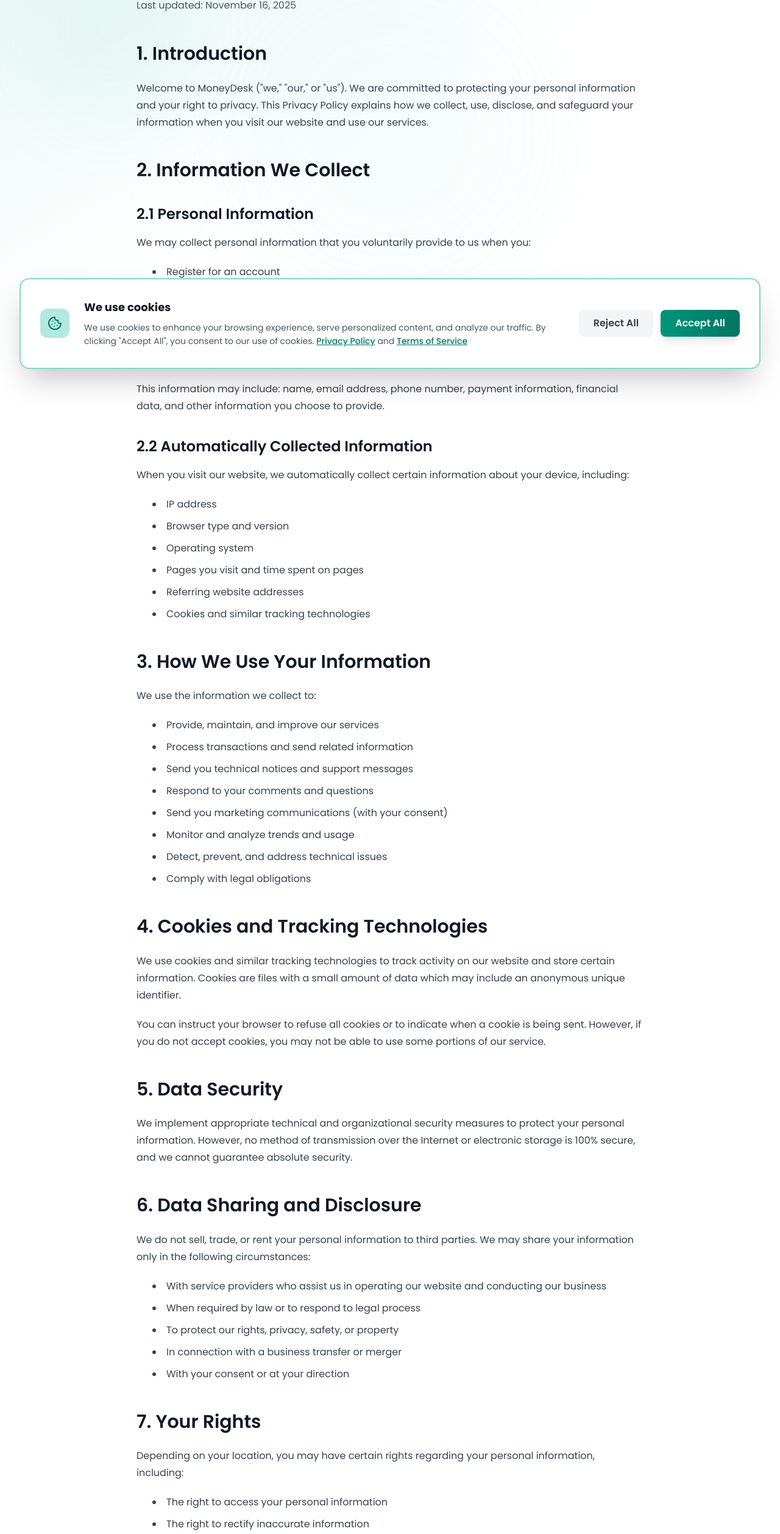
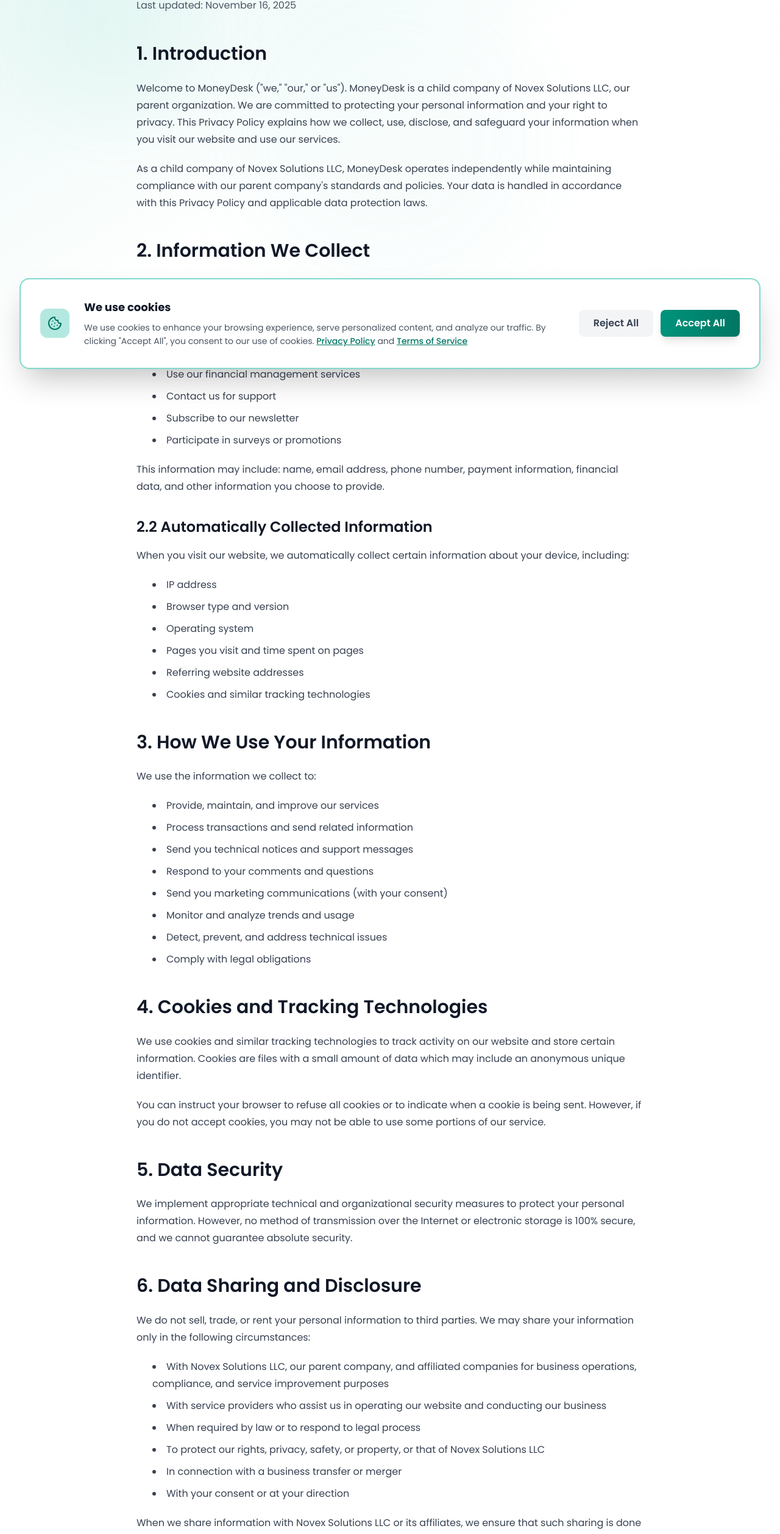
Before and after one commit to Hassaanj79/Moneydesk-Website, a Next.js app: page /privacy in a window 1280 px wide. Shown: the part 179-2694 px from the top of the page at 61% size. Built offline with nearby package versions, Linux system fonts and the light colour scheme.

Commit message:
Update Privacy Policy and Terms of Service: Add Novex Solutions LLC as parent company and update address

```diff
--- a/app/privacy/page.tsx
+++ b/app/privacy/page.tsx
@@ -32,8 +32,13 @@
           <section className="mb-8">
             <h2 className="text-2xl font-bold text-gray-900 mb-4">1. Introduction</h2>
             <p className="text-gray-700 leading-relaxed mb-4">
-              Welcome to MoneyDesk ("we," "our," or "us"). We are committed to protecting your personal information and your right to privacy.
+              Welcome to MoneyDesk ("we," "our," or "us"). MoneyDesk is a child company of Novex Solutions LLC, our parent organization.
+              We are committed to protecting your personal information and your right to privacy.
               This Privacy Policy explains how we collect, use, disclose, and safeguard your information when you visit our website and use our services.
+            </p>
+            <p className="text-gray-700 leading-relaxed mb-4">
+              As a child company of Novex Solutions LLC, MoneyDesk operates independently while maintaining compliance with our parent company's standards and policies.
+              Your data is handled in accordance with this Privacy Policy and applicable data protection laws.
             </p>
           </section>
 
@@ -111,12 +116,17 @@
               We do not sell, trade, or rent your personal information to third parties. We may share your information only in the following circumstances:
             </p>
             <ul className="list-disc list-inside text-gray-700 mb-4 space-y-2">
+              <li>With Novex Solutions LLC, our parent company, and affiliated companies for business operations, compliance, and service improvement purposes</li>
               <li>With service providers who assist us in operating our website and conducting our business</li>
               <li>When required by law or to respond to legal process</li>
-              <li>To protect our rights, privacy, safety, or property</li>
+              <li>To protect our rights, privacy, safety, or property, or that of Novex Solutions LLC</li>
               <li>In connection with a business transfer or merger</li>
               <li>With your consent or at your direction</li>
             </ul>
+            <p className="text-gray-700 leading-relaxed mb-4">
+              When we share information with Novex Solutions LLC or its affiliates, we ensure that such sharing is done in accordance with this Privacy Policy
+              and applicable data protection laws. Novex Solutions LLC and its affiliates are bound by the same privacy standards and commitments.
+            </p>
           </section>
 
           <section className="mb-8">
@@ -163,13 +173,16 @@
             </p>
             <div className="bg-gray-50 rounded-lg p-6">
               <p className="text-gray-700 mb-2">
+                <strong>Company:</strong> MoneyDesk (a child company of Novex Solutions LLC)
+              </p>
+              <p className="text-gray-700 mb-2">
                 <strong>Email:</strong>{" "}
                 <a href="mailto:support@moneydesk.co" className="text-primary-600 hover:text-primary-700 underline">
                   support@moneydesk.co
                 </a>
               </p>
               <p className="text-gray-700 mb-2">
-                <strong>Address:</strong> 123 Finance Street, San Francisco, CA 94105, United States
+                <strong>Address:</strong> 1111B S Governors Ave STE 26220, Dover, DE 19904, United States
               </p>
             </div>
           </section>
--- a/app/terms/page.tsx
+++ b/app/terms/page.tsx
@@ -33,6 +33,10 @@
             <h2 className="text-2xl font-bold text-gray-900 mb-4">1. Agreement to Terms</h2>
             <p className="text-gray-700 leading-relaxed mb-4">
               By accessing or using MoneyDesk's website and services, you agree to be bound by these Terms of Service ("Terms").
+              MoneyDesk is a child company of Novex Solutions LLC, our parent organization. These Terms govern your use of MoneyDesk's services
+              and your relationship with MoneyDesk as a child company of Novex Solutions LLC.
+            </p>
+            <p className="text-gray-700 leading-relaxed mb-4">
               If you disagree with any part of these terms, you may not access the service.
             </p>
           </section>
@@ -118,10 +122,11 @@
           <section className="mb-8">
             <h2 className="text-2xl font-bold text-gray-900 mb-4">7. Intellectual Property</h2>
             <p className="text-gray-700 leading-relaxed mb-4">
-              The service and its original content, features, and functionality are owned by MoneyDesk and are protected by international
-              copyright, trademark, patent, trade secret, and other intellectual property laws.
+              The service and its original content, features, and functionality are owned by MoneyDesk and Novex Solutions LLC, our parent company,
+              and are protected by international copyright, trademark, patent, trade secret, and other intellectual property laws.
             </p>
             <p className="text-gray-700 leading-relaxed mb-4">
+              As a child company of Novex Solutions LLC, MoneyDesk operates with the authorization and under the intellectual property framework of our parent organization.
               You may not copy, modify, distribute, sell, or lease any part of our service without our prior written consent.
             </p>
           </section>
@@ -149,9 +154,9 @@
           <section className="mb-8">
             <h2 className="text-2xl font-bold text-gray-900 mb-4">10. Indemnification</h2>
             <p className="text-gray-700 leading-relaxed mb-4">
-              You agree to defend, indemnify, and hold harmless MoneyDesk and its officers, directors, employees, and agents from and against
-              any claims, liabilities, damages, losses, and expenses, including reasonable attorney's fees, arising out of or in any way connected
-              with your access to or use of the service or your violation of these Terms.
+              You agree to defend, indemnify, and hold harmless MoneyDesk, Novex Solutions LLC (our parent company), and their respective officers, directors, employees,
+              and agents from and against any claims, liabilities, damages, losses, and expenses, including reasonable attorney's fees, arising out of
+              or in any way connected with your access to or use of the service or your violation of these Terms.
             </p>
           </section>
 
@@ -178,13 +183,16 @@
             </p>
             <div className="bg-gray-50 rounded-lg p-6">
               <p className="text-gray-700 mb-2">
+                <strong>Company:</strong> MoneyDesk (a child company of Novex Solutions LLC)
+              </p>
+              <p className="text-gray-700 mb-2">
                 <strong>Email:</strong>{" "}
                 <a href="mailto:support@moneydesk.co" className="text-primary-600 hover:text-primary-700 underline">
                   support@moneydesk.co
                 </a>
               </p>
               <p className="text-gray-700 mb-2">
-                <strong>Address:</strong> 123 Finance Street, San Francisco, CA 94105, United States
+                <strong>Address:</strong> 1111B S Governors Ave STE 26220, Dover, DE 19904, United States
               </p>
             </div>
           </section>
```
